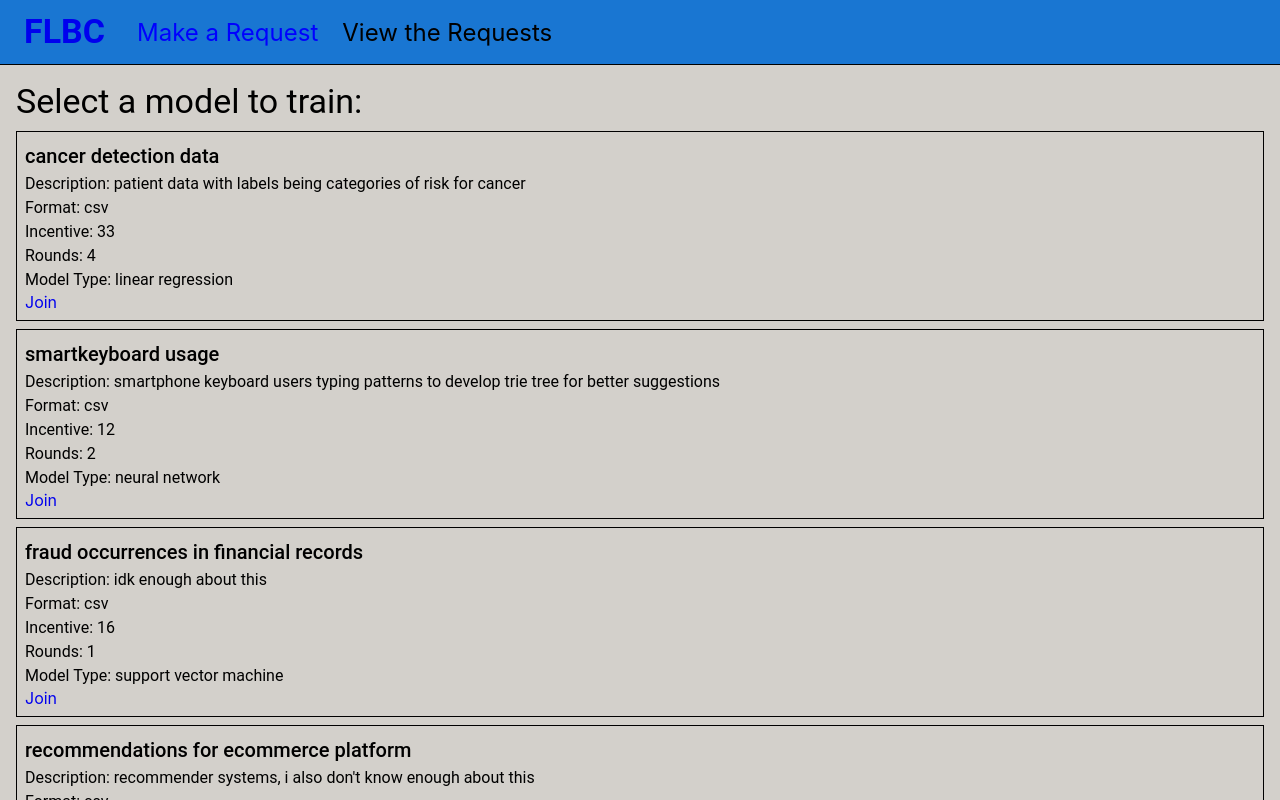
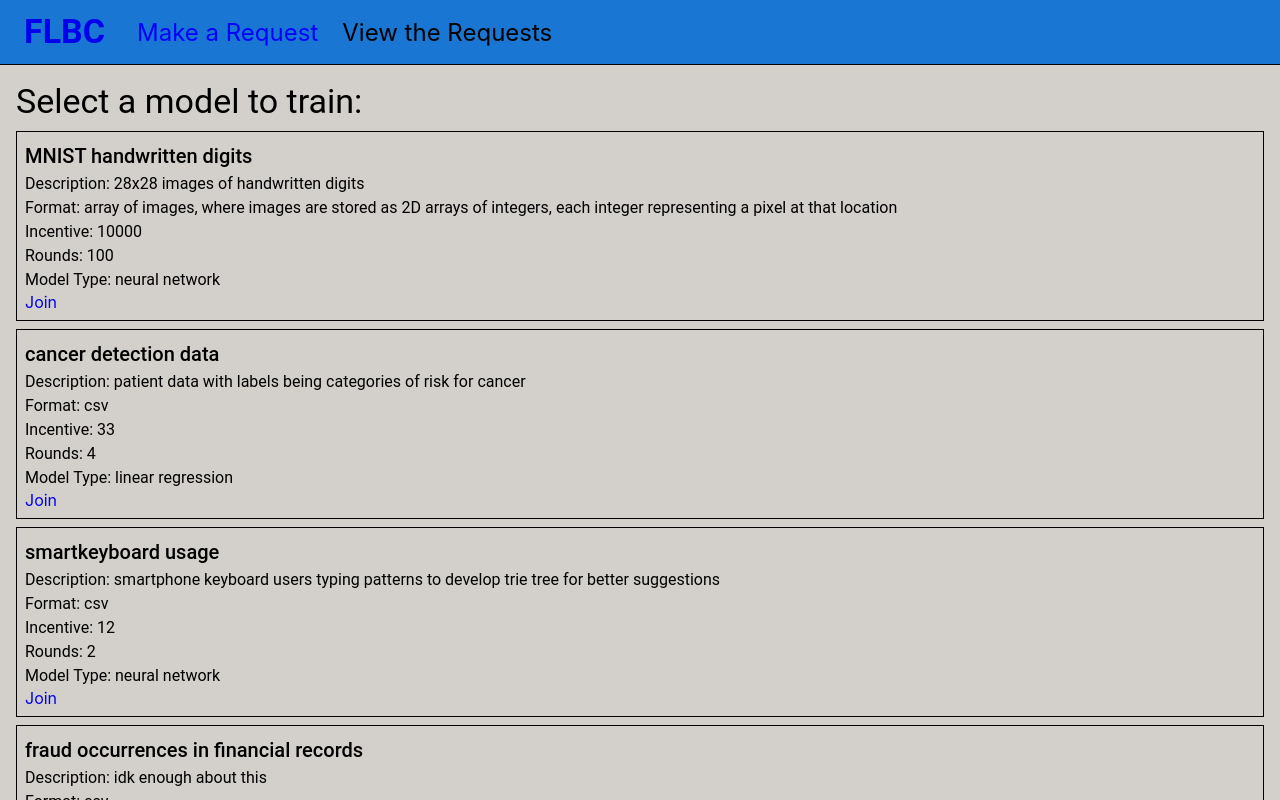
Before and after one commit to jimmydeen/flbc, a React (Create React App) app: page /viewRequests in a window 1280 px wide. Shown: the top 800 px of the page. Built offline with nearby package versions, Linux system fonts and the light colour scheme.

Commit message:
Switch position of address/pk. Add extra field for demo

```diff
--- a/src/pages/DataProvider/DataProvider.jsx
+++ b/src/pages/DataProvider/DataProvider.jsx
@@ -11,6 +11,17 @@ const DataProvider = () => {
     const data = {
         requests: [
             {
+                id: 0,
+                title: "MNIST handwritten digits",
+                description: "28x28 images of handwritten digits",
+                format: "array of images, where images are stored as 2D arrays of integers, each integer representing a pixel at that location",
+                incentiveAmount: 10000,
+                rounds: 100,
+                modelType: "neural network"
+
+            },
+            {
+
                 id: 1294801,
                 title: "cancer detection data",
                 description: "patient data with labels being categories of risk for cancer",
--- a/src/pages/FMLClient/Deploy.jsx
+++ b/src/pages/FMLClient/Deploy.jsx
@@ -80,8 +80,8 @@ const Deploy = () => {
       <FormControl>
           <TextField id="outlined-basic" required label="W3 Provider" variant="outlined" onChange={(e) => setW3Provider(e.target.value)}/>
           <TextField id="outlined-basic" required label="Chain Id" variant="outlined" onChange={(e) => setChainId(e.target.value)}/>
+          <TextField id="outlined-basic" required label="Sender Address" variant="outlined" onChange={(e) => setSenderAddress(e.target.value)}/>
           <TextField id="outlined-basic" required label="Private Key" variant="outlined" onChange={(e) => setPrivateKey(e.target.value)}/>
-          <TextField id="outlined-basic" required label="Sender Address" variant="outlined" onChange={(e) => setSenderAddress(e.target.value)}/>
           <TextField id="outlined-basic" required label="Incentive" variant="outlined" onChange={(e) => setIncentive(e.target.value)}/>
           <TextField id="outlined-basic" required label="Number Updates Requested" variant="outlined" onChange={(e) => setNumberUpdatesRequested(e.target.value)}/>
           <TextField id="outlined-basic" required label="Stake" variant="outlined" onChange={(e) => setStake(e.target.value)}/>
```
